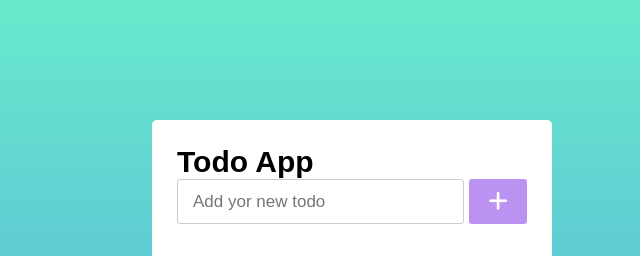
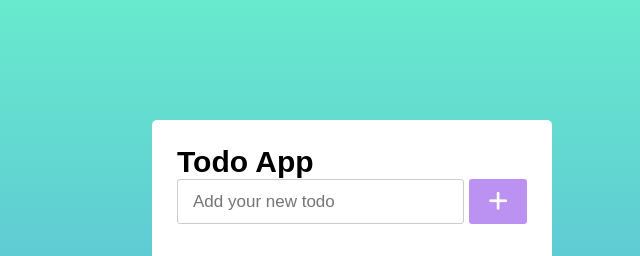
Before and after one commit to Maheshdara/todolistt, a plain HTML site: page index.html in a window 1280 px wide. Shown: the top 256 px of the page, 288-928 px from the left. Drawn offline with Linux system fonts and the light colour scheme.

Commit message:
Update index.html

```diff
--- a/index.html
+++ b/index.html
@@ -16,7 +16,7 @@
     <div class="wrapper">
         <header>Todo App</header>
         <div class="inputField">
-            <input type="text" placeholder="Add yor new todo">
+            <input type="text" placeholder="Add your new todo">
             <button><i class="fa fa-plus"></i></button>
         </div>
 
```
